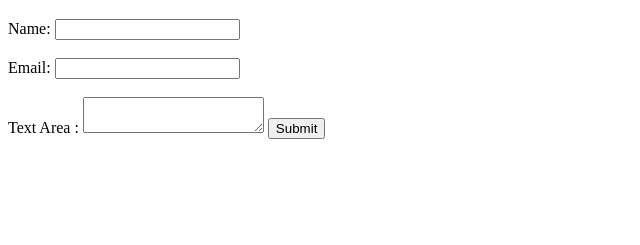
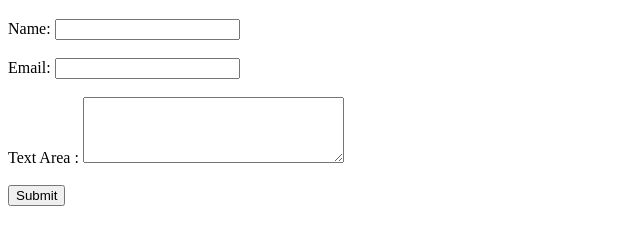
Before and after one commit to abdullah-ahmad-3744/HTML, a plain HTML site: page 06-Form/index.html in a window 1280 px wide. Shown: the part 61-306 px from the top of the page, without its empty margins (0-640 px from the left). Drawn offline with Linux system fonts and the light colour scheme.

Commit message:
changing height and width of text area .

```diff
--- a/06-Form/index.html
+++ b/06-Form/index.html
@@ -20,7 +20,10 @@
 
         <!-- Text area section -->
          <label>Text Area : </label>
-         <textarea></textarea>
+         <textarea rows="4" cols="30"></textarea>
+         <br>
+         <br>
+
 
         <!-- Submit button -->
         <input type="submit" value="Submit">
```
